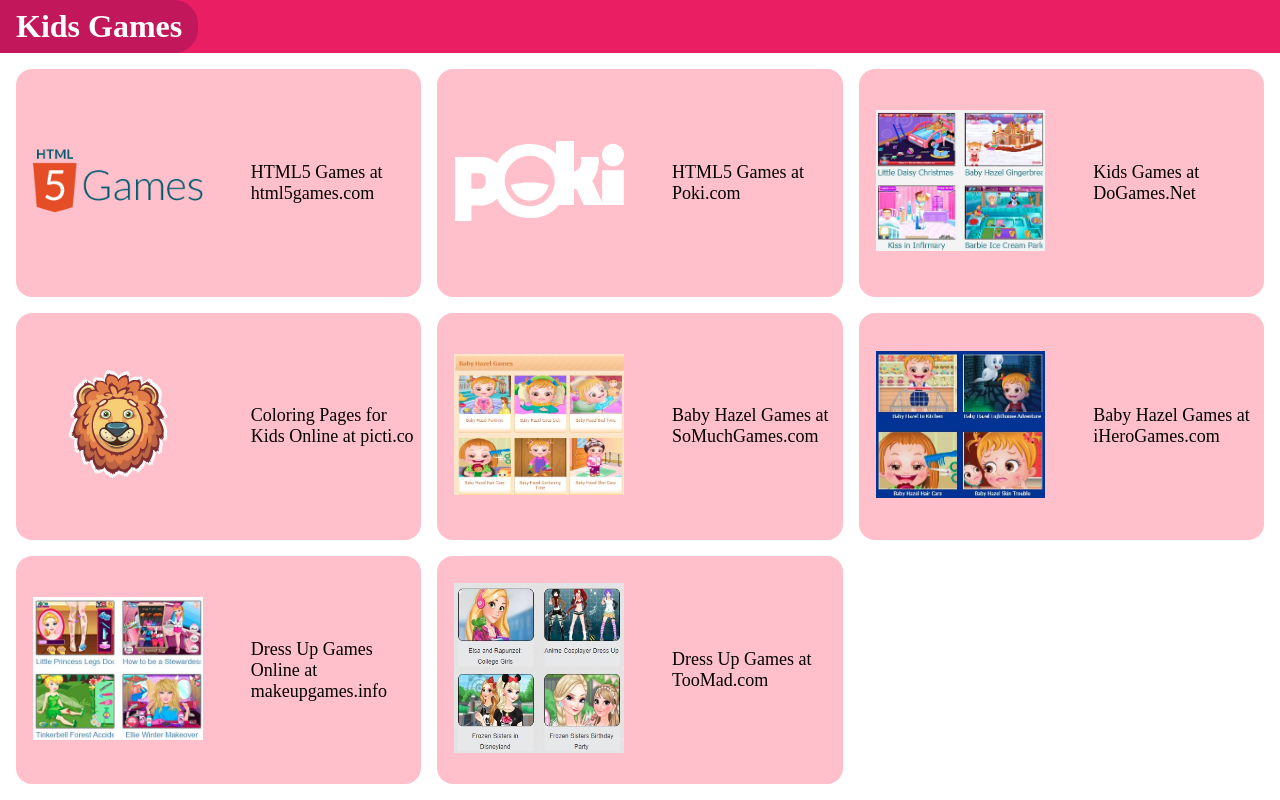
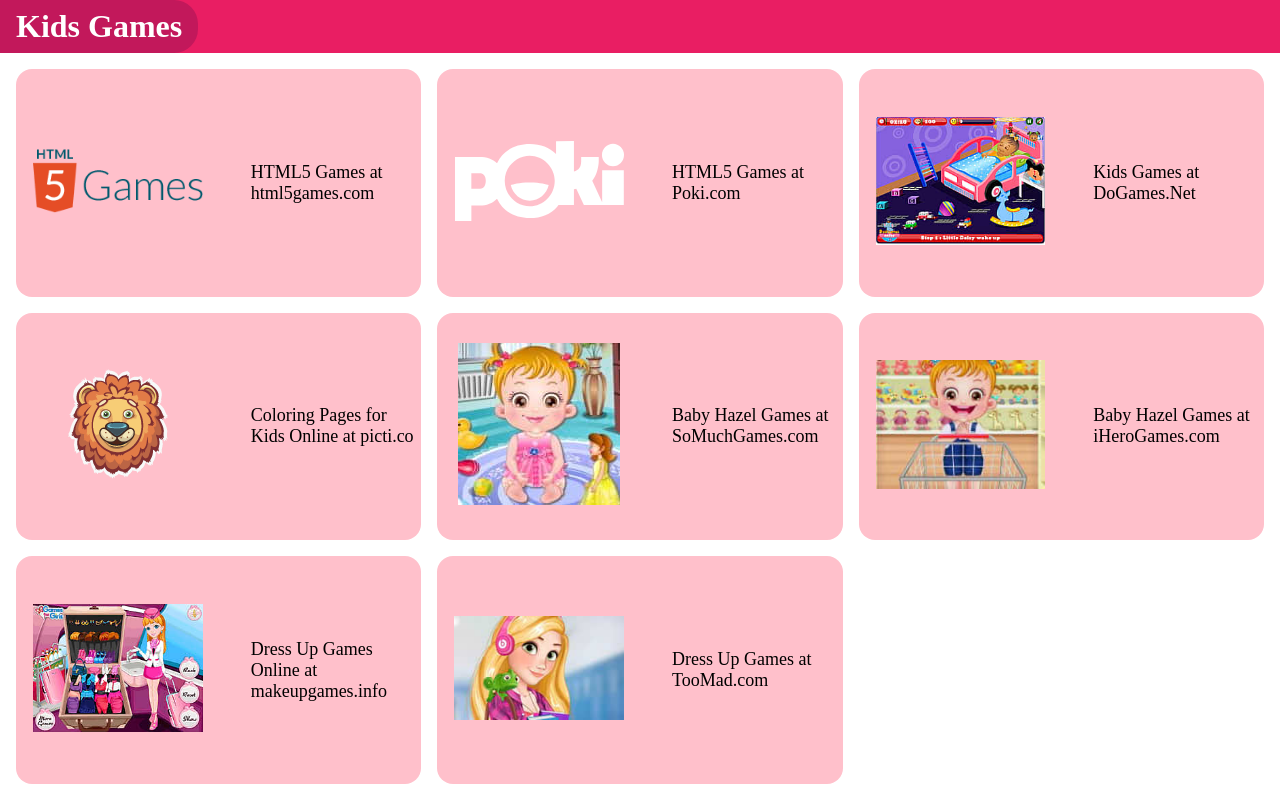
Before and after one commit to VAggrippino/KidsHome, a plain HTML site: page index.html in a window 1280 px wide. Drawn offline with Linux system fonts and the light colour scheme.

Commit message:
Replace images with smaller versions

```diff
--- a/index.html
+++ b/index.html
@@ -35,7 +35,7 @@
       </figure>
       <figure>
         <a href="http://www.dogames.net/onlinegames/kids/?do"
-          ><img alt="DoGames.Net / Kids" src="images/DoGames.Net-Kids-min.jpg"
+          ><img alt="DoGames.Net / Kids" src="images/DoGames.Net.jpg"
         ></a>
         <figcaption>Kids Games at DoGames.Net</figcaption>
       </figure>
@@ -49,28 +49,28 @@
       <figure>
         <a href="http://somuchgames.com/Category/hazel"
           ><img alt="Baby Hazel Games : So Much Games"
-          src="images/So_Much_Games_-_Baby_Hazel_Games-min.jpg"
+          src="images/SoMuchGames.com.jpg"
         ></a>
         <figcaption>Baby Hazel Games at SoMuchGames.com</figcaption>
       </figure>
       <figure>
         <a href="http://www.iherogames.com/onlinegames/baby-hazel/"
           ><img alt="Baby Hazel Games at i Hero Games"
-            src="images/i_Hero_Games_-_Baby_Hazel_Games-min.jpg"
+            src="images/iHeroGames.com.jpg"
           ></a>
           <figcaption>Baby Hazel Games at iHeroGames.com</figcaption>
       </figure>
       <figure>
         <a href="http://www.makeupgames.info/onlinegames/dress-up/?make"
           ><img alt="Dress Up Games Online"
-            src="images/Dress_Up_Games_Online-min.jpg"
+            src="images/MakeUpGames.info.jpg"
         ></a>
         <figcaption>Dress Up Games Online at makeupgames.info</figcaption>
       </figure>
       <figure>
         <a href="http://www.toomad.com/onlinegames/dress-up/?t"
           ><img alt="Dress Up Games - Too Mad"
-            src="images/Dress_Up_Games-Too_Mad-min.jpg"
+            src="images/TooMad.com.jpg"
         ></a>
         <figcaption>Dress Up Games at TooMad.com</figcaption>
       </figure>
```
Also changed, not shown: images/DoGames.Net-Kids-min.jpg (deleted), images/DoGames.net.jpg (added), images/Dress_Up_Games-Too_Mad-min.jpg (deleted), images/Dress_Up_Games_Online-min.jpg (deleted), images/MakeUpGames.info.jpg (added), images/SoMuchGames.com.jpg (added), images/So_Much_Games_-_Baby_Hazel_Games-min.jpg (deleted), images/TooMad.com.jpg (added), images/iHeroGames.com.jpg (added), images/i_Hero_Games_-_Baby_Hazel_Games-min.jpg (deleted).
